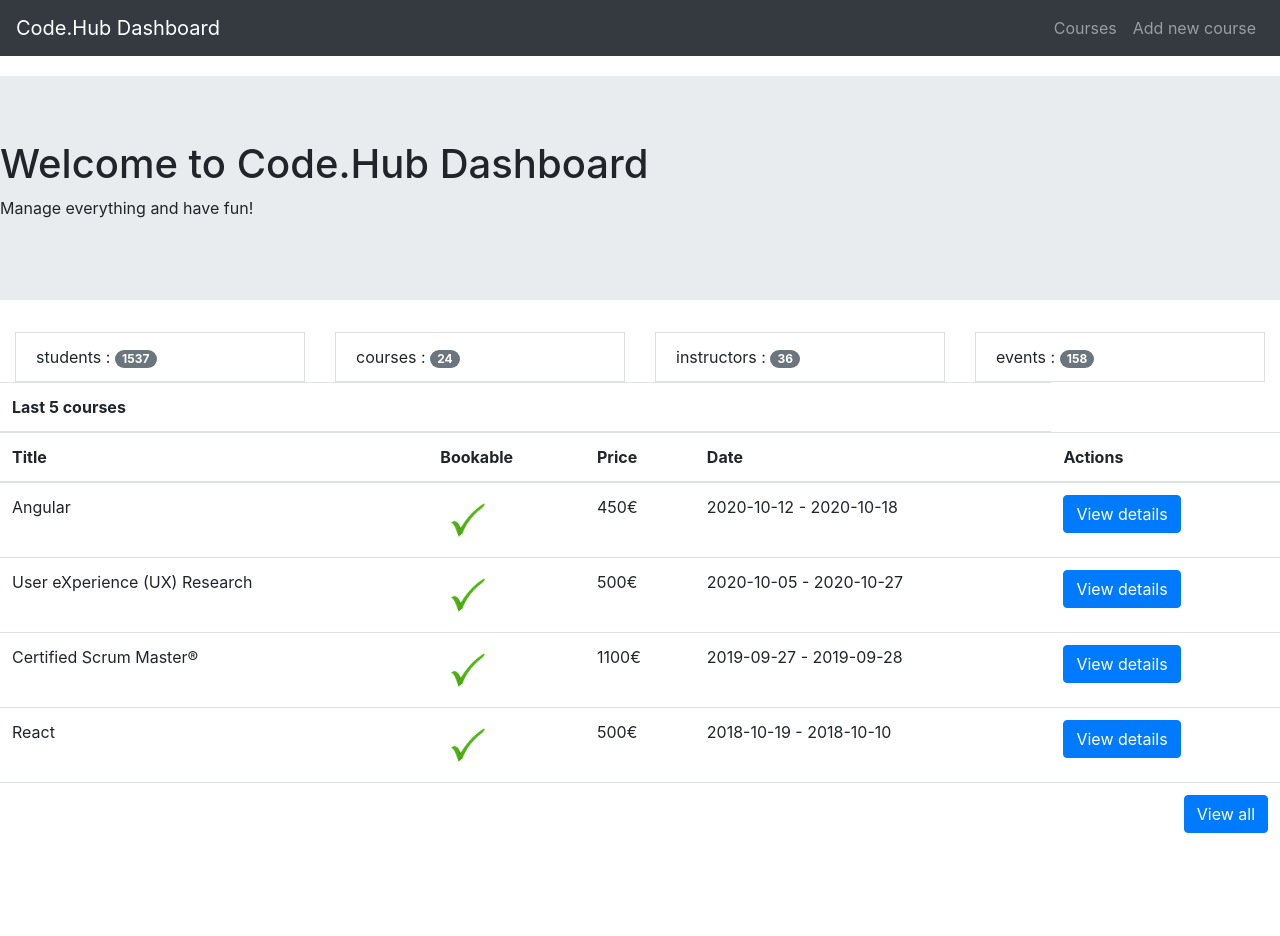
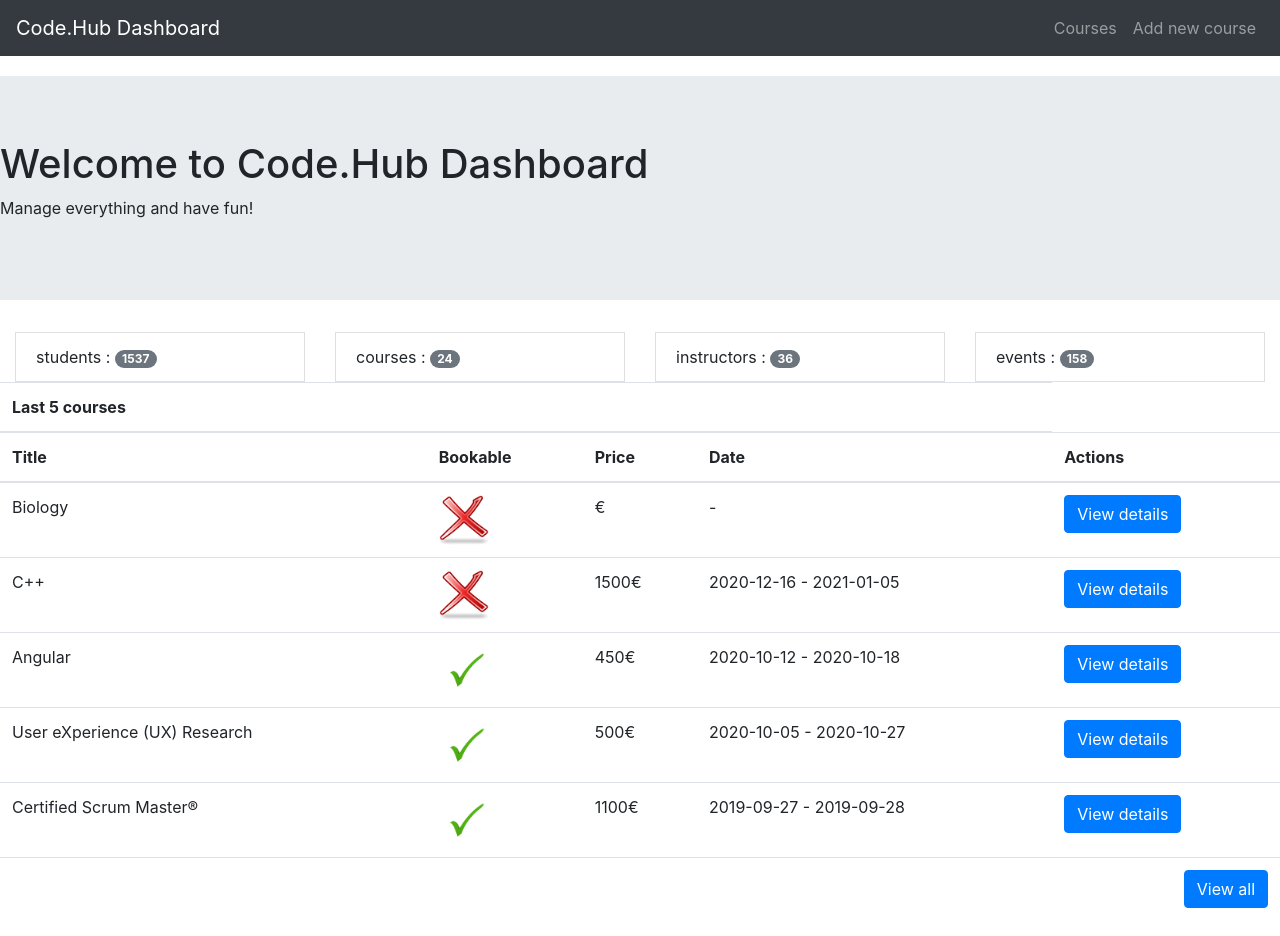
Before and after one commit to KonstantinosLaloudakis/PF-Regen-React, a React (Create React App) app: page / in a window 1280 px wide. Before the commit the page ends 861 px from the top, so only its background shows below. Built offline with nearby package versions, Linux system fonts and the light colour scheme; data requests are answered from the project's data file.

Commit message:
Small fixes

```diff
--- a/db.json
+++ b/db.json
@@ -98,6 +98,36 @@
         "01"
       ],
       "description": "<p>This is a certified program by Athens Tech College, the first educational institution in Greece that specialises in computer science and ICT studies.</p><p>Participant’s registration (payment’s completion) implies full compliance and acceptance of Code.Learn Terms &amp; Conditions.</p>"
+    },
+    {
+      "id": "05",
+      "title": "C++",
+      "price": {
+        "normal": "1500",
+        "early_bird": "700"
+      },
+      "dates": {
+        "start_date": "2020-12-16",
+        "end_date": "2021-01-05"
+      },
+      "duration": "4 Fridays ",
+      "open": false,
+      "instructors": [
+        "01"
+      ],
+      "description": "",
+      "imagePath": ""
+    },
+    {
+      "id": "06",
+      "title": "Biology",
+      "price": [],
+      "dates": [],
+      "duration": "",
+      "open": false,
+      "instructors": [],
+      "description": "",
+      "imagePath": ""
     }
   ],
   "instructors": [
--- a/src/CourseDetails.js
+++ b/src/CourseDetails.js
@@ -62,7 +62,6 @@ const CourseDetails = () => {
         })
             .then(res => res.json())
             .then(json => console.log(json))
-        console.log(data);
 
         setCourses(data, id)
         toggleModal()
@@ -71,7 +70,6 @@ const CourseDetails = () => {
     const deletecourses = (id) => {
 
 
-        console.log("DELETECOURSESSS!!!!");
 
         fetch(`http://localhost:3000/courses/${id}`, {
             method: 'DELETE'
--- a/src/addCourse.js
+++ b/src/addCourse.js
@@ -108,14 +108,12 @@ export default class AddCourse extends React.Component {
 
     submit = e => {
         e.preventDefault();
-        console.log(this.state.books);
         if( !this.flag){
-        console.log(typeof this.state.books[0].id);
         let ids=this.state.books.map(({id}) => Number(id));
-        console.log(Math.max(...ids));
         this.state.id=Math.max(...ids)+1;
-        console.log(this.state.id);
-                fetch("http://localhost:3000/courses/", {
+    this.state.id= ("0" +this.state.id).slice(-2);
+    //checkvalues()
+    fetch("http://localhost:3000/courses/", {
             method: 'POST',
             body: JSON.stringify({
                 id:this.state.id,
@@ -133,6 +131,7 @@ export default class AddCourse extends React.Component {
         })
             .then(res => res.json())
             .then(json => console.log(json))
+            .then(<Link to= "/"/>)
     }
     else{
         this.props.editcourses(this.state, this.id)
@@ -156,8 +155,7 @@ export default class AddCourse extends React.Component {
             <Form onSubmit={this.submit}>
                 <Form.Group controlId="Title">
                     <Form.Label>Title:</Form.Label>
-                    {console.log("mesa sto title")}
-                    <Form.Control type="text" name="title" placeholder="Title" value={this.state.title} onChange={this.myChangeHandler} />
+                    <Form.Control required type="text" name="title" placeholder="Title" value={this.state.title} onChange={this.myChangeHandler} />
 
                 </Form.Group>
 
@@ -212,6 +210,7 @@ export default class AddCourse extends React.Component {
                     Submit
                  </Button>
 
+
             </Form>
         );
 
```
